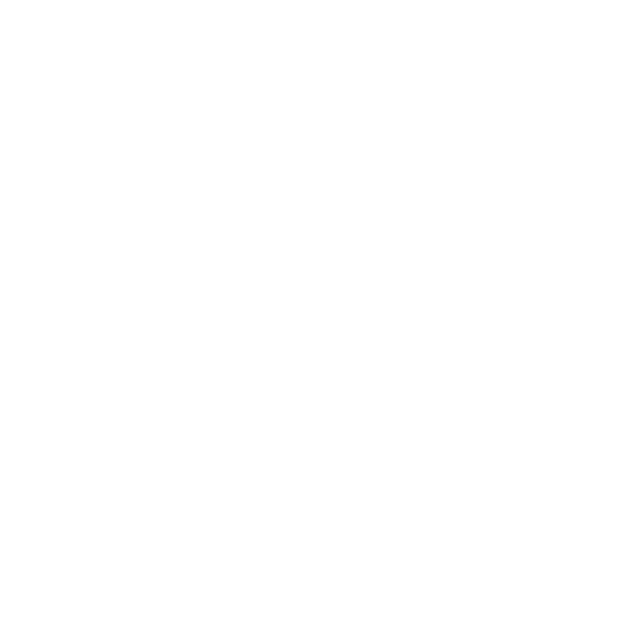
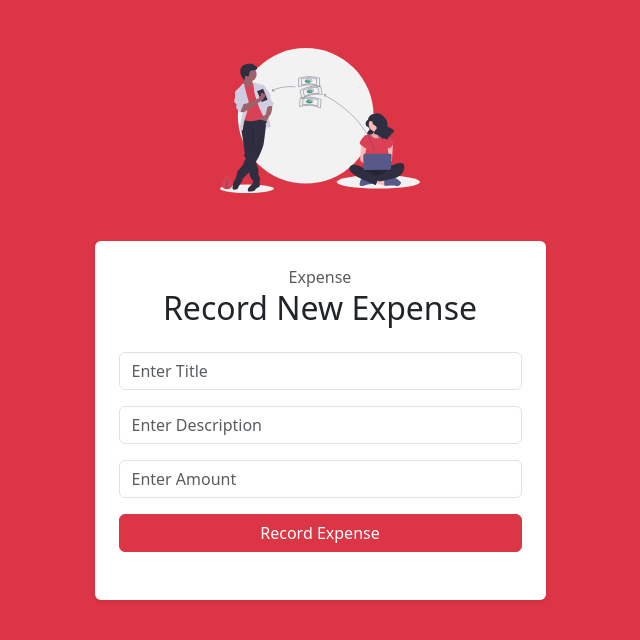
Before and after one commit to MakarosVar/MERN-Expense-Tracker, a React (Create React App) app in the folder client/: page /add-expense in a window 1280 px wide. Before the commit this address had no page. Shown: the top 640 px of the page, without its empty margins (320-960 px from the left). Built offline with nearby package versions, Linux system fonts and the light colour scheme.

Commit message:
main pages  added

```diff
--- a/client/src/App.js
+++ b/client/src/App.js
@@ -6,6 +6,9 @@ import './App.css';
 import Register from './Pages/Users/Register';
 import { Provider } from 'react-redux';
 import store from './Redux/store/store';
+import Profile from './Pages/Users/Profile';
+import AddExpense from './Pages/Expenses/AddExpense';
+import AddIncome from './Pages/Income/AddIncome';
 
 
 function App() {
@@ -16,10 +19,12 @@ function App() {
         <Route exact path="/" Component={Home} />
         <Route exact path="/login" Component={Login} />
         <Route exact path="/register" Component={Register} />
+        <Route exact path="/profile" Component={Profile} />
+        <Route exact path="/add-expense" Component={AddExpense} />
+        <Route exact path="/add-income" Component={AddIncome} />
       </Routes>
     </Router>
     </Provider>
   );
 }
-
 export default App;
--- /dev/null
+++ b/client/src/Pages/Expenses/AddExpense.js
@@ -0,0 +1,57 @@
+import React from "react";
+import moneySVG from "../../img/money.svg";
+
+const AddExpense = () => {
+  return (
+    <>
+      <section className="py-5 bg-danger vh-100">
+        <div className="container text-center">
+          <a className="d-inline-block mb-5">
+            <img
+              className="img-fluid"
+              src={moneySVG}
+              alt="SVGeXPENSES"
+              width="200"
+            />
+          </a>
+          <div className="row mb-4">
+            <div className="col-12 col-md-8 col-lg-5 mx-auto">
+              <div className="p-4 shadow-sm rounded bg-white">
+                <form>
+                  <span className="text-muted">Expense</span>
+                  <h2 className="mb-4 fw-light">Record New Expense</h2>
+                  <div className="mb-3 input-group">
+                    <input
+                      className="form-control"
+                      type="text"
+                      placeholder="Enter Title"
+                    />
+                  </div>
+                  <div className="mb-3 input-group">
+                    <input
+                      className="form-control"
+                      type="text"
+                      placeholder="Enter Description"
+                    />
+                  </div>
+                  <div className="mb-3 input-group">
+                    <input
+                      className="form-control"
+                      type="number"
+                      placeholder="Enter Amount"
+                    />
+                  </div>
+                  <button type="submit" className="btn btn-danger mb-4 w-100">
+                    Record Expense
+                  </button>
+                </form>
+              </div>
+            </div>
+          </div>
+        </div>
+      </section>
+    </>
+  );
+};
+
+export default AddExpense;
--- /dev/null
+++ b/client/src/Pages/Income/AddIncome.js
@@ -0,0 +1,54 @@
+import React from "react";
+import moneySVG from "../../img/money.svg";
+
+
+const AddIncome = () => {
+  return (
+    <>
+      <section className="py-5 bg-success vh-100">
+        <div className="container text-center">
+          <a className="d-inline-block mb-5">
+            <img
+              className="img-fluid"
+              src={moneySVG}
+              alt="SVGeXPENSES"
+              width="200"
+            />
+          </a>
+          <div className="row mb-4">
+            <div className="col-12 col-md-8 col-lg-5 mx-auto">
+              <div className="p-4 shadow-sm rounded bg-white">
+                <form>
+                  <span className="text-muted">Income</span>
+                  <h2 className="mb-4 fw-light">Record New Income</h2>
+
+                  <div className="mb-3">
+                    <input
+                      className="form-control"
+                      type="text"
+                      placeholder="Enter Description"
+                    />
+                  </div>
+
+                  <div className="mb-3">
+                    <input
+                      className="form-control"
+                      type="number"
+                      placeholder="Enter Amount"
+                    />
+                  </div>
+
+                  <button type="submit" className="btn btn-success mb-4 w-100">
+                    Record Income
+                  </button>
+                </form>
+              </div>
+            </div>
+          </div>
+        </div>
+      </section>
+    </>
+  );
+};
+
+export default AddIncome;
--- /dev/null
+++ b/client/src/Pages/Users/Profile.js
@@ -0,0 +1,40 @@
+import React from "react";
+import { useNavigate} from "react-router-dom";
+const Profile = () => {
+
+  const navigate = useNavigate();
+  return (
+    <>
+      <section className="py-5">
+        <div className="container">
+          <div className="position-relative p-8 border rounded-2">
+            <div className="d-flex mb-6 align-items-center">
+              <img
+                className="img-fluid me-4 rounded-2"
+                //   style="width: 64px; height: 64px;"
+                src="https://images.unsplash.com/photo-1593789382576-54f489574d26?ixlib=rb-1.2.1&amp;q=80&amp;fm=jpg&amp;crop=faces&amp;cs=tinysrgb&amp;fit=crop&amp;h=128&amp;w=128"
+                alt=""
+              />
+              <div className="d-flex align-items-center justify-content-center">
+                <button
+                 onClick={() => navigate("/add-expense")}
+                  className="btn me-4 w-100 btn-danger d-flex align-items-center justify-content-center"
+                >
+                  <span>View Expenses History</span>
+                </button>
+                <button
+                 onClick={() => navigate("/add-income")}
+                  className="btn w-100 btn-outline-success d-flex align-items-center justify-content-center"
+                >
+                  <span>View Income History</span>
+                </button>
+              </div>
+            </div>
+          </div>
+        </div>
+      </section>
+    </>
+  );
+};
+
+export default Profile;
--- a/client/src/Redux/slices/users/UserSlice.js
+++ b/client/src/Redux/slices/users/UserSlice.js
@@ -3,13 +3,17 @@ import { RegisterUserAction, loginUserAction } from "./user.action";
 
 //slices
 
+//Get user from local storage
+const user = localStorage.getItem("user")
+  ? JSON.parse(localStorage.getItem("user"))
+  : null;
 const UserSlices = createSlice({
   name: "users",
   initialState: {
-    userAuth: null,
+    userAuth: user,
     userLoading: false,
-    AppError: null,
-    ServerError: null,
+    AppError: undefined,
+    ServerError: undefined,
   },
   extraReducers: (builder) => {
 
--- a/client/src/Redux/slices/users/user.action.js
+++ b/client/src/Redux/slices/users/user.action.js
@@ -19,6 +19,8 @@ export const loginUserAction = createAsyncThunk(
         payload,
         config
       );
+      //Save user in local storage
+      localStorage.setItem("user", JSON.stringify(data));
       return data;
     } catch (error) {
       if (!error?.response) {
```
